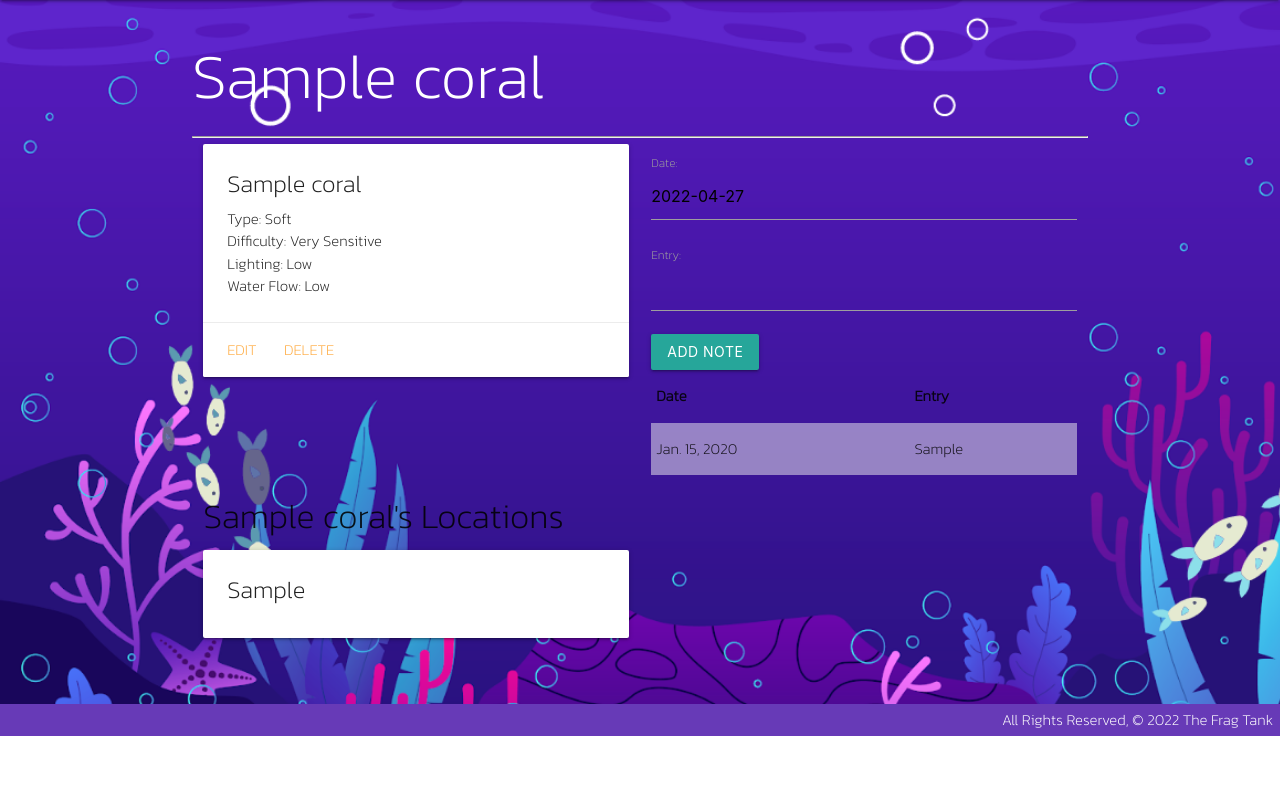
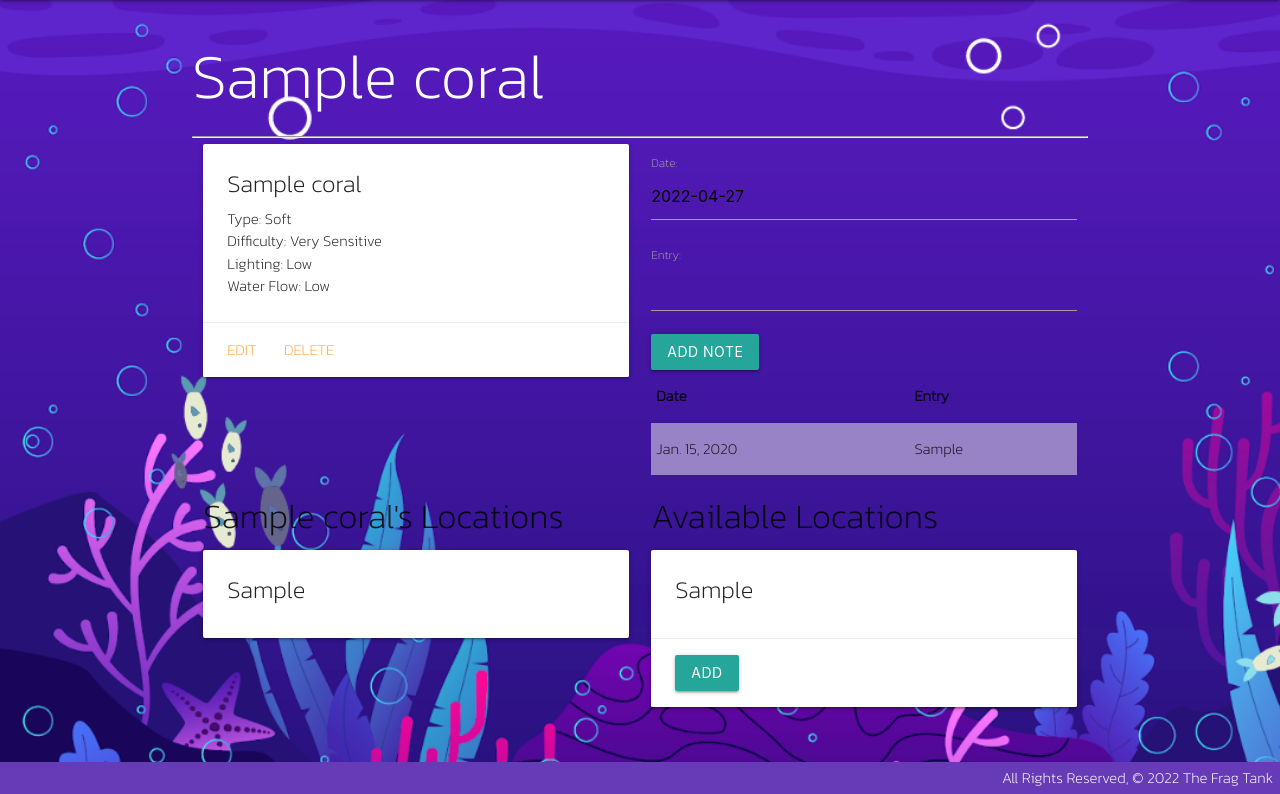
Before and after one commit to adbshiau/coralcollector, a Django app: template main_app/templates/corals/detail.html in a window 1280 px wide. Shown: the part 64-858 px from the top of the page. Before the commit the page ends 800 px from the top, so only its background shows below. Run offline with Django 4.2, Linux system fonts and the light colour scheme; the template is opened without the code that fills it: values that come from a table or form of the project are taken from there, others are empty; tables that the repository leaves empty hold one stand-in row (values such as "Sample post").

Commit message:
unused locations renders on the detail page

```diff
--- a/main_app/templates/corals/detail.html
+++ b/main_app/templates/corals/detail.html
@@ -59,6 +59,29 @@
         {% endif %}
     </div>
     <!-- Available locations will come after this line. -->
+    <div class="col s6">
+        <h4>Available Locations</h4>
+        {% if locations.count %}
+            {% for location in locations.all %}
+                <div class="card">
+                    <div class="card-content">
+                        <span class="card-title">
+                            {{ location.country }}
+                        </span>
+                    </div>
+                    <div class="card-action">
+                        <form action="" method="post">
+                            {% csrf_token %}
+                            <button type="submit" class="btn">Add</button>
+                        </form>
+                    </div>
+                </div>
+            {% endfor %}
+        {% else %}
+            <h4>{{ coral.trade_name }} already has all locations available. Try adding a new location.</h4>
+        {% endif %}
+
+    </div>
 </div>
 
 <script>
--- a/main_app/views.py
+++ b/main_app/views.py
@@ -2,7 +2,7 @@ from typing import List
 from django.shortcuts import render, redirect
 from django.http import HttpResponse
 from django.views.generic.edit import CreateView, UpdateView, DeleteView
-from .models import Coral
+from .models import Coral, Location
 from .forms import NoteForm
 
 class CoralCreate(CreateView):
```
